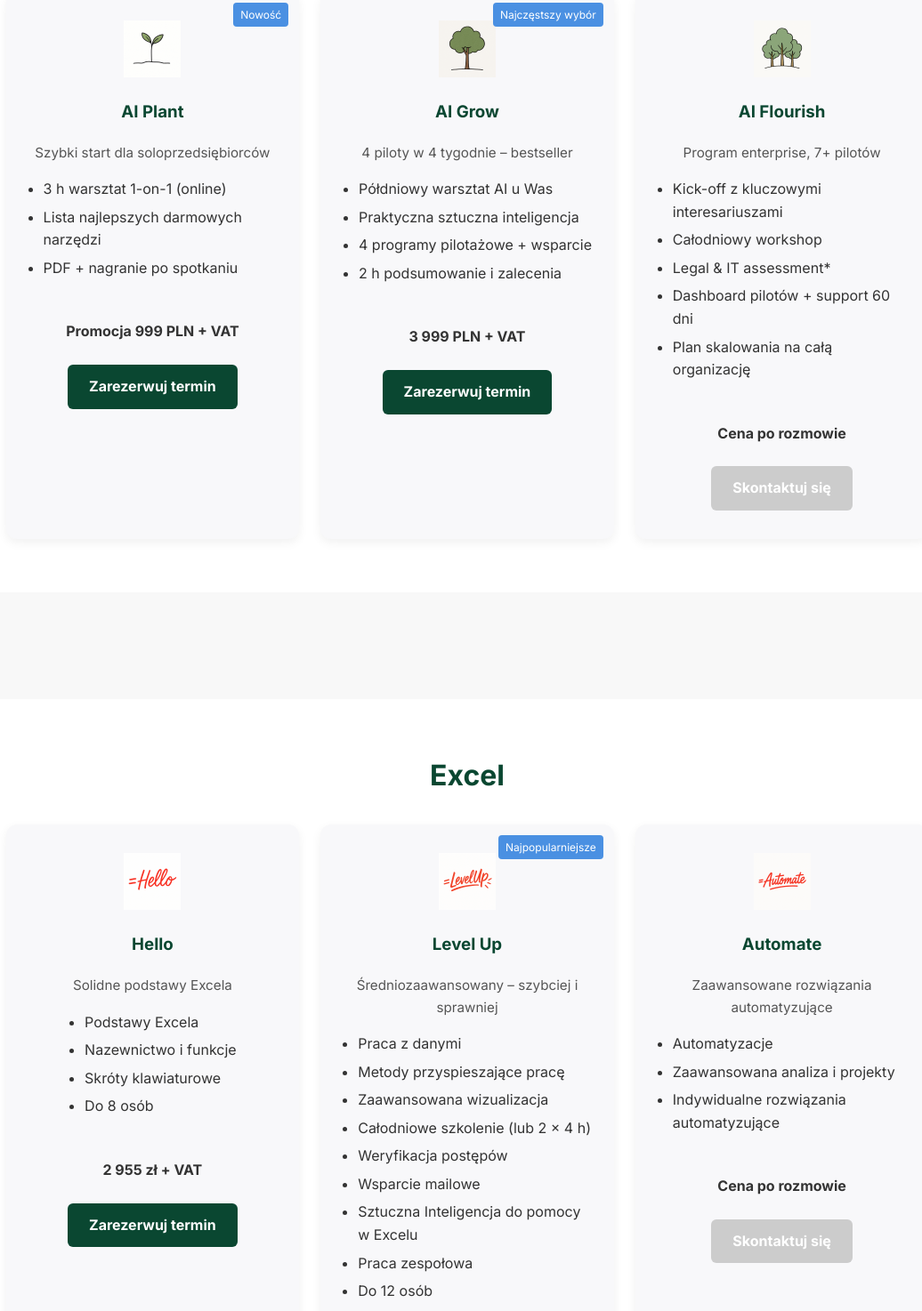
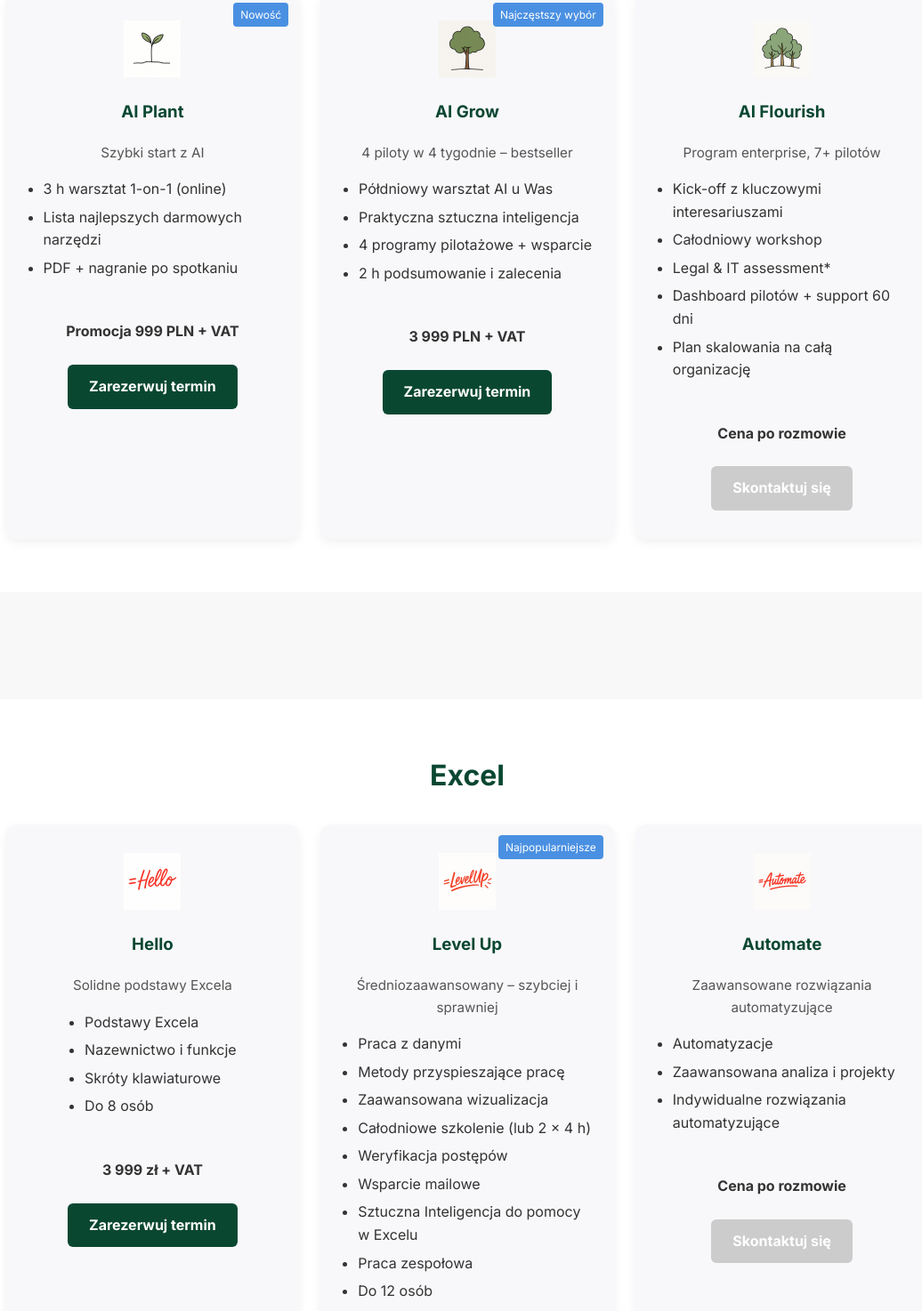
Before and after one commit to BlazejKunke/kunke-consulting-website, an Astro site: page / in a window 1280 px wide. Shown: the part 1891-3365 px from the top of the page at 89% size, without its empty margins (115-1151 px from the left). Built offline with nearby package versions, Linux system fonts and the light colour scheme; Astro itself is replaced by a stand-in of ours.

Commit message:
minor changes

```diff
--- a/src/components/AiPackages.astro
+++ b/src/components/AiPackages.astro
@@ -4,7 +4,7 @@
   {
     id: 'plant',
     title: 'AI Plant',
-    tagline: 'Szybki start dla soloprzedsiębiorców',
+    tagline: 'Szybki start z AI',
     price: 'Promocja 999 PLN + VAT',
     badge: 'Nowość',
     bullets: [
--- a/src/components/Excel.astro
+++ b/src/components/Excel.astro
@@ -7,7 +7,7 @@
     id: 'hello',                         // <img src="/images/hello.png">
     title: 'Hello',
     tagline: 'Solidne podstawy Excela',
-    price: '2 955 zł + VAT',
+    price: '3 999 zł + VAT',
     badge: null,
     bullets: [
       'Podstawy Excela',
```
